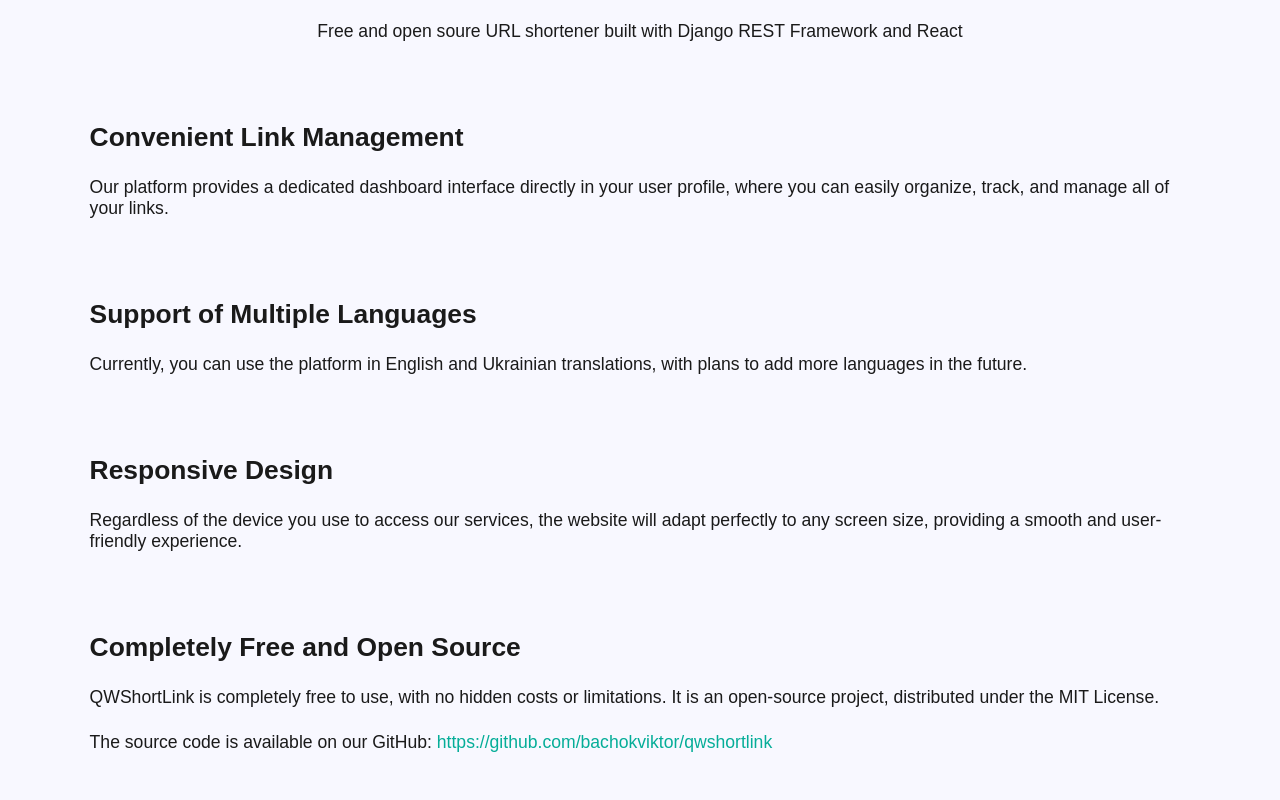
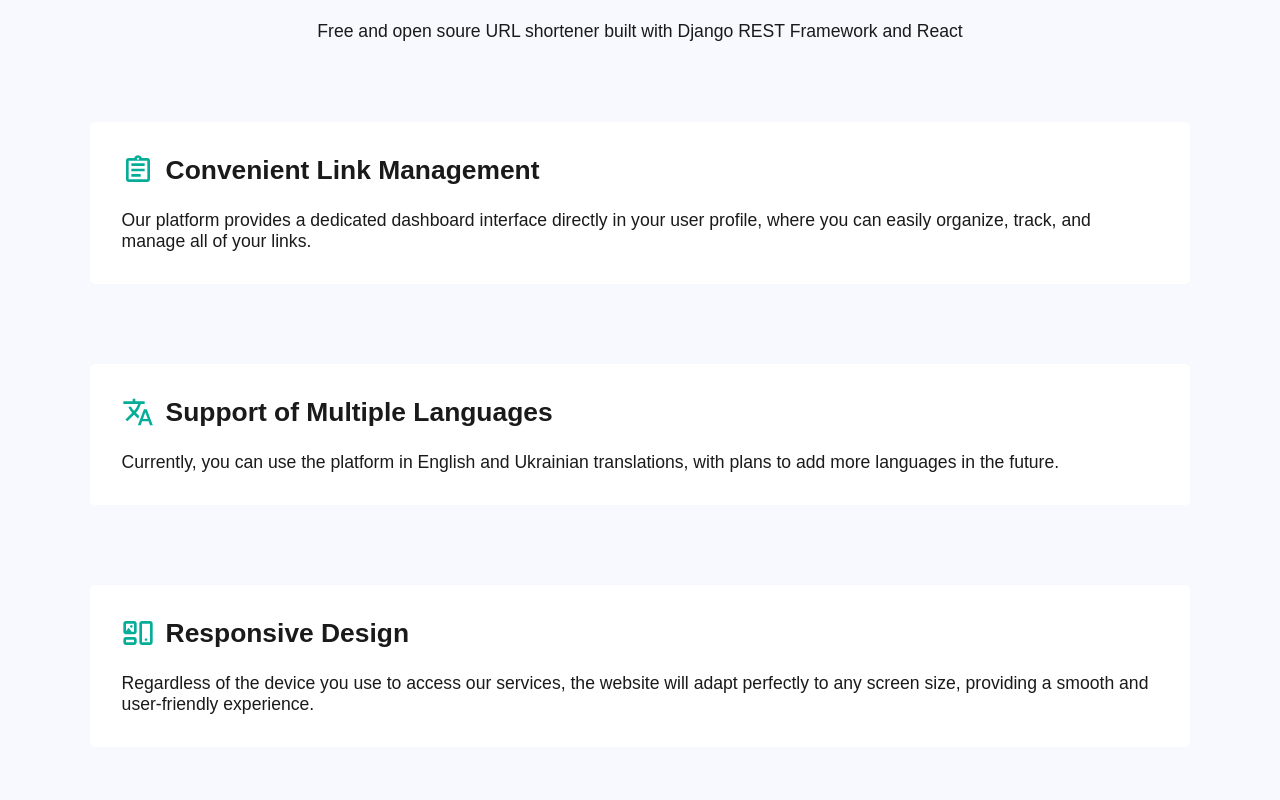
Before and after one commit to bachokviktor/qwshortlink, a React (Vite) app in the folder frontend/: page / in a window 1280 px wide. Shown: the part 420-1220 px from the top of the page. Built offline with nearby package versions, Linux system fonts and the light colour scheme; no server answers.

Commit message:
Refactor the home page

```diff
--- a/frontend/package.json
+++ b/frontend/package.json
@@ -1,7 +1,7 @@
 {
   "name": "frontend",
   "private": true,
-  "version": "1.3.1",
+  "version": "1.3.2",
   "type": "module",
   "scripts": {
     "dev": "vite",
--- a/frontend/src/components/Home.tsx
+++ b/frontend/src/components/Home.tsx
@@ -32,23 +32,35 @@ function Home() {
         <p>{t("homePage.projectSummary")}</p>
       </div>
 
-      <div className="fl-col fl-gap">
-        <h2>{t("homePage.sectionLinkManagementHeading")}</h2>
+      <div className="card fl-col fl-gap narrow-width">
+        <h2 className="section-svg">
+          <svg xmlns="http://www.w3.org/2000/svg" height="24px" viewBox="0 -960 960 960" width="24px" fill="#1f1f1f"><path d="M200-120q-33 0-56.5-23.5T120-200v-560q0-33 23.5-56.5T200-840h168q13-36 43.5-58t68.5-22q38 0 68.5 22t43.5 58h168q33 0 56.5 23.5T840-760v560q0 33-23.5 56.5T760-120H200Zm0-80h560v-560H200v560Zm80-80h280v-80H280v80Zm0-160h400v-80H280v80Zm0-160h400v-80H280v80Zm221.5-198.5Q510-807 510-820t-8.5-21.5Q493-850 480-850t-21.5 8.5Q450-833 450-820t8.5 21.5Q467-790 480-790t21.5-8.5ZM200-200v-560 560Z"/></svg>
+          {t("homePage.sectionLinkManagementHeading")}
+        </h2>
         <p>{t("homePage.sectionLinkManagementBody")}</p>
       </div>
 
-      <div className="fl-col fl-gap">
-        <h2>{t("homePage.sectionMultipleLanguagesHeading")}</h2>
+      <div className="card fl-col fl-gap narrow-width">
+        <h2 className="section-svg">
+          <svg xmlns="http://www.w3.org/2000/svg" height="1.5rem" viewBox="0 -960 960 960" width="1.5rem" fill="#1f1f1f"><path d="m476-80 182-480h84L924-80h-84l-43-122H603L560-80h-84ZM160-200l-56-56 202-202q-35-35-63.5-80T190-640h84q20 39 40 68t48 58q33-33 68.5-92.5T484-720H40v-80h280v-80h80v80h280v80H564q-21 72-63 148t-83 116l96 98-30 82-122-125-202 201Zm468-72h144l-72-204-72 204Z"/></svg>
+          {t("homePage.sectionMultipleLanguagesHeading")}
+        </h2>
         <p>{t("homePage.sectionMultipleLanguagesBody")}</p>
       </div>
 
-      <div className="fl-col fl-gap">
-        <h2>{t("homePage.sectionResponsiveDesignHeading")}</h2>
+      <div className="card fl-col fl-gap narrow-width">
+        <h2 className="section-svg">
+          <svg xmlns="http://www.w3.org/2000/svg" height="24px" viewBox="0 -960 960 960" width="24px" fill="#1f1f1f"><path d="M120-120q-33 0-56.5-23.5T40-200v-80q0-33 23.5-56.5T120-360h240q33 0 56.5 23.5T440-280v80q0 33-23.5 56.5T360-120H120Zm480 0q-33 0-56.5-23.5T520-200v-560q0-33 23.5-56.5T600-840h240q33 0 56.5 23.5T920-760v560q0 33-23.5 56.5T840-120H600Zm-480-80h240v-80H120v80Zm480 0h240v-560H600v560Zm120-40q17 0 28.5-11.5T760-280q0-17-11.5-28.5T720-320q-17 0-28.5 11.5T680-280q0 17 11.5 28.5T720-240ZM120-440q-33 0-56.5-23.5T40-520v-240q0-33 23.5-56.5T120-840h240q33 0 56.5 23.5T440-760v240q0 33-23.5 56.5T360-440H120Zm160-200q17 0 28.5-11.5T320-680q0-17-11.5-28.5T280-720q-17 0-28.5 11.5T240-680q0 17 11.5 28.5T280-640ZM120-533l80-107 90 120h70v-240H120v227Zm120 293Zm480-240ZM240-640Z"/></svg>
+          {t("homePage.sectionResponsiveDesignHeading")}
+        </h2>
         <p>{t("homePage.sectionResponsiveDesignBody")}</p>
       </div>
 
-      <div className="fl-col fl-gap">
-        <h2>{t("homePage.sectionOpenSourceHeading")}</h2>
+      <div className="card fl-col fl-gap narrow-width">
+        <h2 className="section-svg">
+          <svg xmlns="http://www.w3.org/2000/svg" height="24px" viewBox="0 -960 960 960" width="24px" fill="#1f1f1f"><path d="M543.5-63.5Q520-87 520-120q0-23 11-41t29-29v-221q-18-11-29-28.5T520-480q0-33 23.5-56.5T600-560q33 0 56.5 23.5T680-480q0 23-11 40.5T640-411v115l160-53v-62q-18-11-29-28.5T760-480q0-33 23.5-56.5T840-560q33 0 56.5 23.5T920-480q0 23-11 40.5T880-411v119l-240 80v22q18 11 29 29t11 41q0 33-23.5 56.5T600-40q-33 0-56.5-23.5ZM160-160v-560 560Zm0 0q-33 0-56.5-23.5T80-240v-480q0-33 23.5-56.5T160-800h240l80 80h320q33 0 56.5 23.5T880-640H447l-80-80H160v480h280v80H160Z"/></svg>
+          {t("homePage.sectionOpenSourceHeading")}
+        </h2>
         <p>{t("homePage.sectionOpenSourceBody")}</p>
         <p className="text-break">{t("homePage.sectionOpenSourceGitHub")} <a href="https://github.com/bachokviktor/qwshortlink">https://github.com/bachokviktor/qwshortlink</a></p>
       </div>
--- a/frontend/src/index.css
+++ b/frontend/src/index.css
@@ -149,6 +149,19 @@ BUTTONS
   color: var(--color-text-light);
 }
 
+.section-svg {
+  display: flex;
+  flex-direction: row;
+  gap: 0.75rem;
+  align-items: center;
+}
+
+.section-svg svg {
+  fill: var(--color-primary);
+  min-width: 2rem;
+  min-height: 2rem;
+}
+
 /*
 
 FORMS
@@ -187,7 +200,6 @@ UTILITY CLASSES
   min-width: 0;
   overflow-wrap: break-word;
 }
-
 
 .vertical-padding {
   padding-top: 1rem;
@@ -262,6 +274,11 @@ UTILITY CLASSES
 
 .fl-grow {
   flex-grow: 1;
+}
+
+.narrow-width {
+  min-width: 0;
+  max-width: calc(100vw - 2rem);
 }
 
 /*
```
Also changed, not shown: 2 other files (tests, documents, lock files or other folders).
